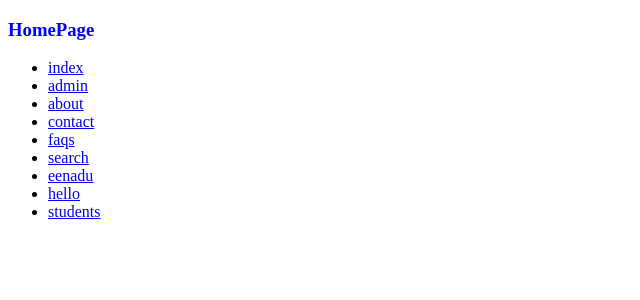
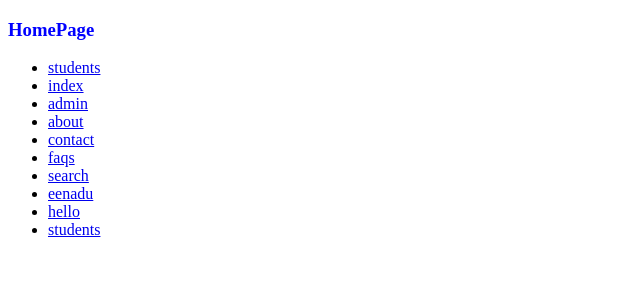
Before and after one commit to GanapathiAmbore/curdpro, a Django app: page / in a window 1280 px wide. Shown: the top 300 px of the page, without its empty margins (0-640 px from the left). Run offline with Django 3.2, Linux system fonts and the light colour scheme.

Commit message:
added one more student url

```diff
--- a/templates/home.html
+++ b/templates/home.html
@@ -8,6 +8,7 @@
 <h3 style="color:blue;">HomePage</h3>
 
 <ul>
+        <li><a href="{% url 'students' %}">students</a></li>
     <li><a href="{% url 'index' %}">index</a></li>
     <li><a href="{% url 'admin:index' %}">admin</a></li>
     <li><a href="{% url 'about' %}">about</a></li>
```
